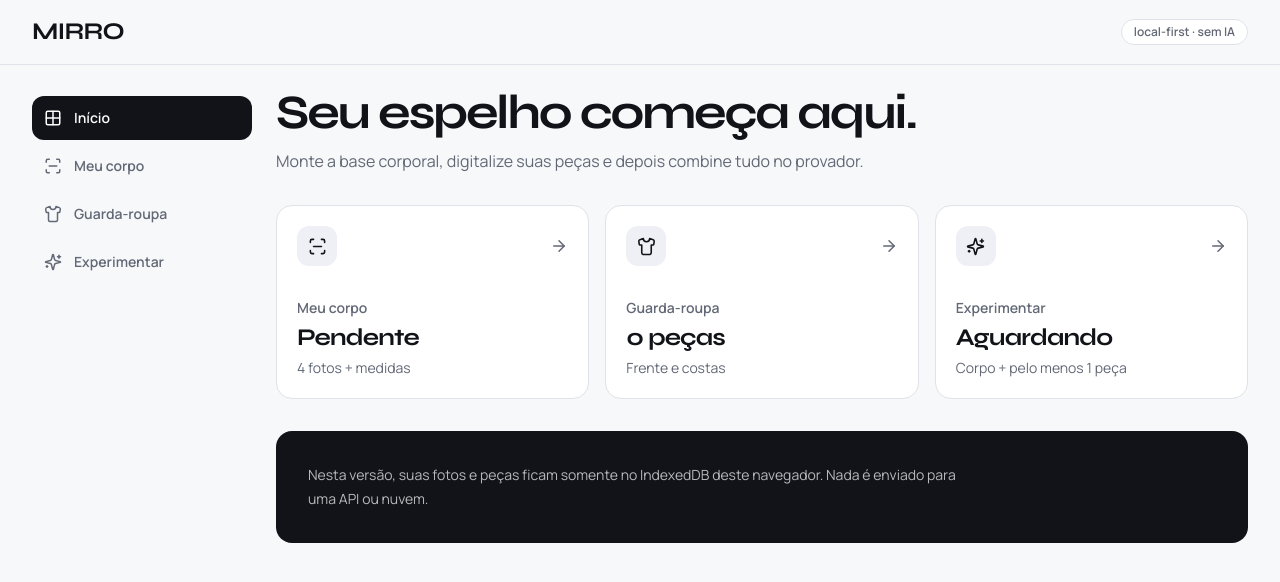
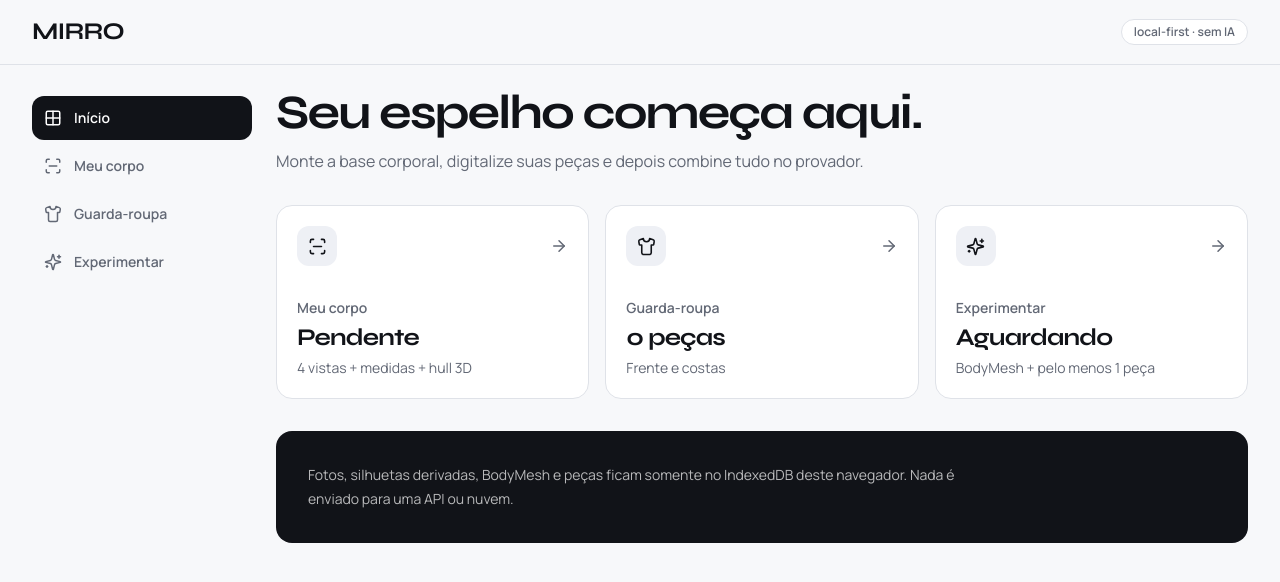
Before and after one commit to xsalles/mirro, a Next.js app: page /app in a window 1280 px wide. Shown: the top 582 px of the page. Built offline with nearby package versions, Linux system fonts and the light colour scheme.

Commit message:
feat: surface BodyMesh calibration status

```diff
--- a/src/app/app/page.tsx
+++ b/src/app/app/page.tsx
@@ -6,17 +6,17 @@ import { useMirro } from "@/components/mirro-provider";
 
 export default function DashboardPage() {
   const { state, ready } = useMirro();
-  const bodyReady = Boolean(state.profile && Object.keys(state.profile.photos).length === 4);
+  const bodyReady = Boolean(state.profile?.calibration);
   const garmentCount = state.garments.length;
 
   return (
     <div className="space-y-8">
-      <div><h1 className="font-display text-4xl font-bold tracking-[-.045em] sm:text-5xl">Seu espelho começa aqui.</h1><p className="mt-3 max-w-2xl text-[var(--muted)]">Monte a base corporal, digitalize suas peças e depois combine tudo no provador.</p></div>
+      <div><h1 className="font-display text-4xl font-bold tracking-[-.04em] sm:text-5xl">Seu espelho começa aqui.</h1><p className="mt-3 max-w-2xl text-[var(--muted)]">Monte a base corporal, digitalize suas peças e depois combine tudo no provador.</p></div>
       <section className="grid gap-4 md:grid-cols-3" aria-label="Progresso de configuração">
         {[
-          { href: "/app/body", icon: ScanLine, title: "Meu corpo", value: bodyReady ? "Pronto" : "Pendente", copy: "4 fotos + medidas", done: bodyReady },
+          { href: "/app/body", icon: ScanLine, title: "Meu corpo", value: bodyReady ? "BodyMesh pronto" : "Pendente", copy: "4 vistas + medidas + hull 3D", done: bodyReady },
           { href: "/app/wardrobe", icon: Shirt, title: "Guarda-roupa", value: `${garmentCount} ${garmentCount === 1 ? "peça" : "peças"}`, copy: "Frente e costas", done: garmentCount > 0 },
-          { href: "/app/try-on", icon: Sparkles, title: "Experimentar", value: bodyReady && garmentCount ? "Liberado" : "Aguardando", copy: "Corpo + pelo menos 1 peça", done: bodyReady && garmentCount > 0 },
+          { href: "/app/try-on", icon: Sparkles, title: "Experimentar", value: bodyReady && garmentCount ? "Liberado" : "Aguardando", copy: "BodyMesh + pelo menos 1 peça", done: bodyReady && garmentCount > 0 },
         ].map(({ href, icon: Icon, title, value, copy, done }) => (
           <Link key={href} href={href} className="group rounded-2xl border border-[var(--line)] bg-white p-5 transition-[transform,border-color] hover:-translate-y-0.5 hover:border-[#b7bdc9] focus-visible:outline-none focus-visible:ring-2 focus-visible:ring-[var(--thread)]">
             <div className="flex items-center justify-between"><span className={`grid size-10 place-items-center rounded-xl ${done ? "bg-[var(--mint)]" : "bg-[var(--surface-2)]"}`}><Icon size={19} aria-hidden="true" /></span><ArrowRight size={18} className="text-[var(--muted)] transition-transform group-hover:translate-x-0.5" aria-hidden="true" /></div>
@@ -24,7 +24,7 @@ export default function DashboardPage() {
           </Link>
         ))}
       </section>
-      <aside className="rounded-2xl bg-[var(--ink)] p-6 text-white sm:p-8"><p className="max-w-2xl text-sm leading-6 text-white/70">Nesta versão, suas fotos e peças ficam somente no IndexedDB deste navegador. Nada é enviado para uma API ou nuvem.</p></aside>
+      <aside className="rounded-2xl bg-[var(--ink)] p-6 text-white sm:p-8"><p className="max-w-2xl text-sm leading-6 text-white/70">Fotos, silhuetas derivadas, BodyMesh e peças ficam somente no IndexedDB deste navegador. Nada é enviado para uma API ou nuvem.</p></aside>
     </div>
   );
 }
```
